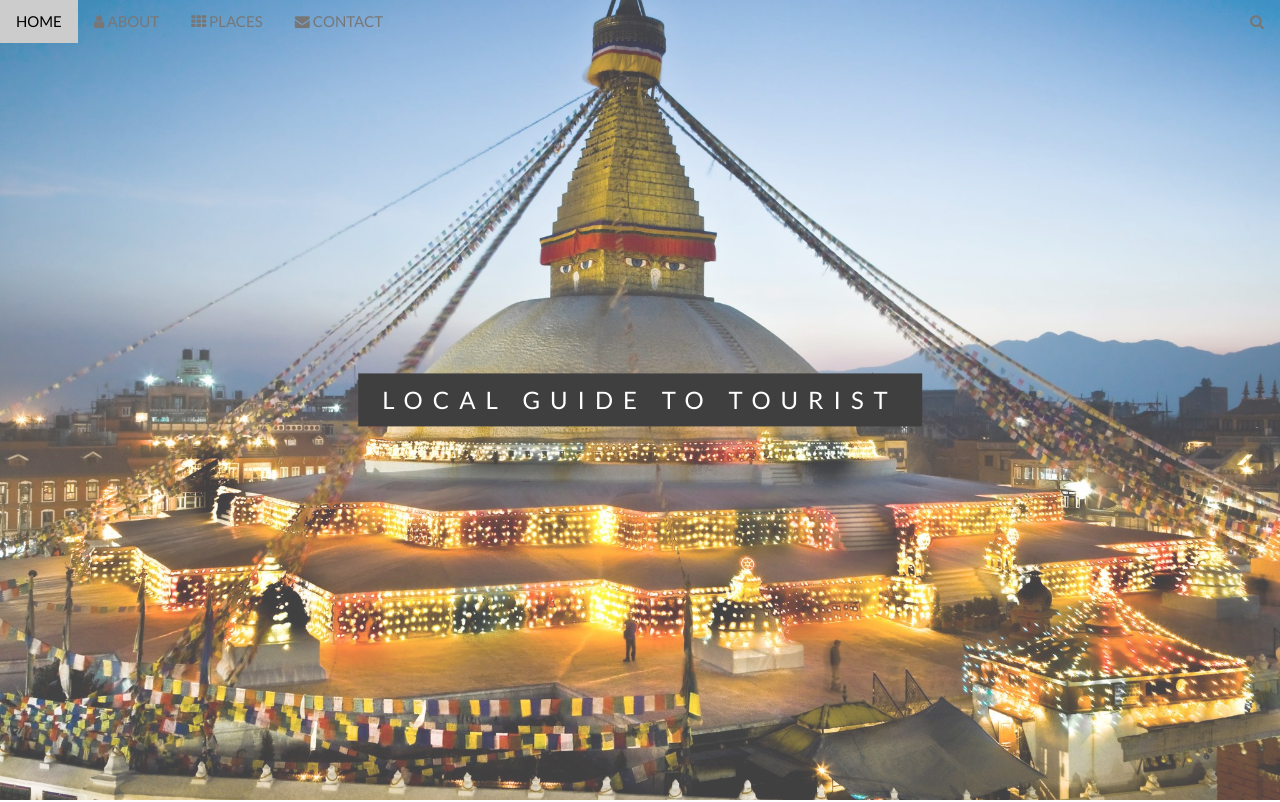
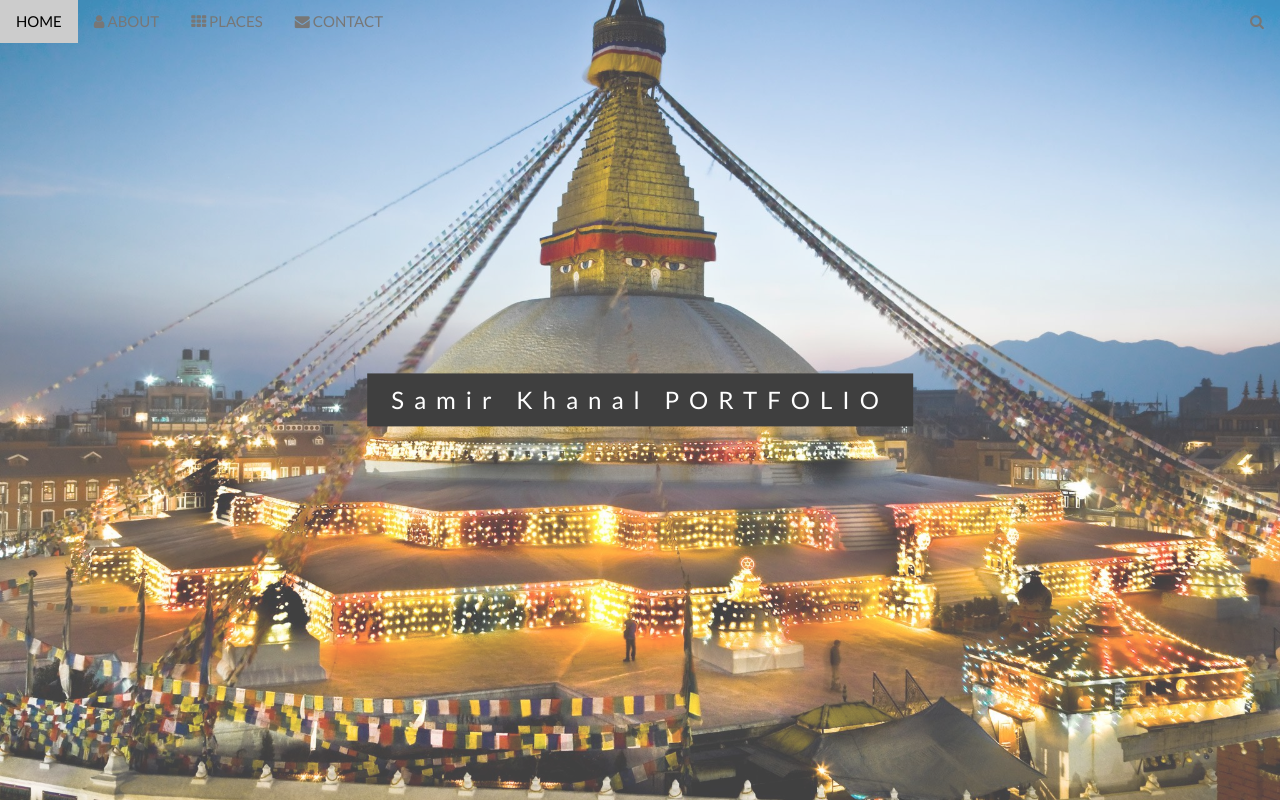
Before and after one commit to sameer-Khanal/sameer-Khanal.github.io, a plain HTML site: page index.html in a window 1280 px wide. Shown: the top 802 px of the page. Drawn offline with nearby package versions, Linux system fonts and the light colour scheme; some packages are replaced by stand-ins of ours.

Commit message:
First Commit

```diff
--- a/index.html
+++ b/index.html
@@ -1,6 +1,6 @@
 <!DOCTYPE html>
 <html>
-<title>LOCAL GUIDE TO TOURIST</title>
+<title>Samir Khanal</title>
 <meta charset="UTF-8">
 <meta name="viewport" content="width=device-width, initial-scale=1">
 <link rel="stylesheet" href="https://www.w3schools.com/w3css/4/w3.css">
@@ -80,7 +80,7 @@ body, html {
 <!-- First Parallax Image with Logo Text -->
 <div class="bgimg-1 w3-display-container w3-opacity-min" id="home">
   <div class="w3-display-middle" style="white-space:nowrap;">
-    <span class="w3-center w3-padding-large w3-black w3-xlarge w3-wide w3-animate-opacity">LOCAL <span class="w3-hide-small">GUIDE TO</span> TOURIST</span>
+    <span class="w3-center w3-padding-large w3-black w3-xlarge w3-wide w3-animate-opacity">Samir <span class="w3-hide-small">Khanal</span> PORTFOLIO</span>
   </div>
 </div>
 
```
